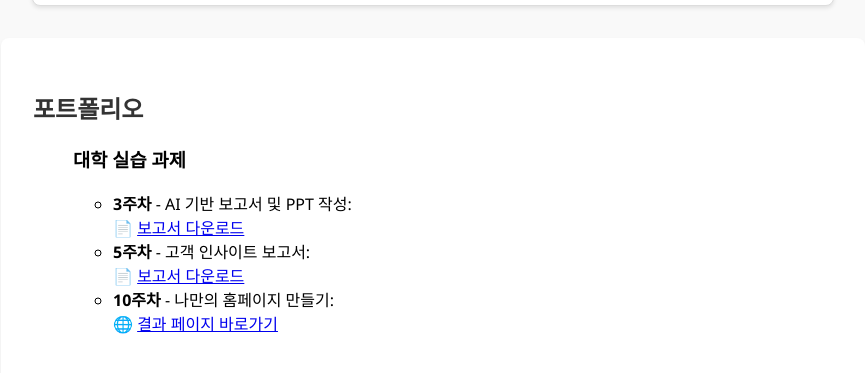
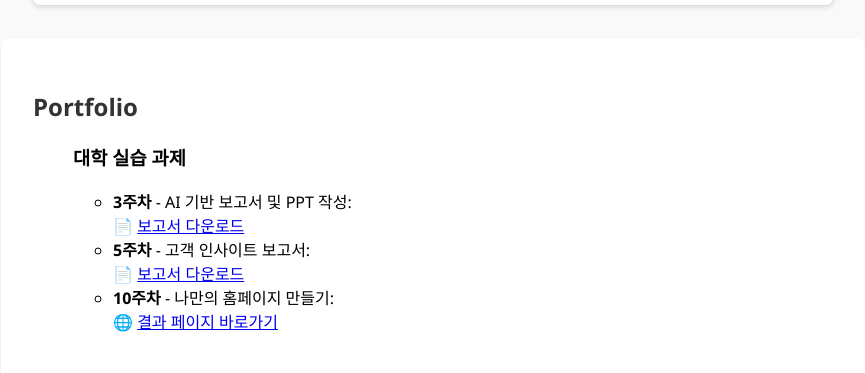
Before and after one commit to jungbbbb/subinhome.github.io, a plain HTML site: page portfolio.html in a window 1280 px wide. Shown: the part 229-602 px from the top of the page, without its empty margins (207-1072 px from the left). Drawn offline with Linux system fonts and the light colour scheme.

Commit message:
Update portfolio.html

```diff
--- a/portfolio.html
+++ b/portfolio.html
@@ -21,7 +21,7 @@
   </header>
   <main>
     <section>
-      <h2> 포트폴리오 </h2>
+      <h2> Portfolio </h2>
        <ul>
         <h3> 대학 실습 과제 </h3>
 <ul>
```
